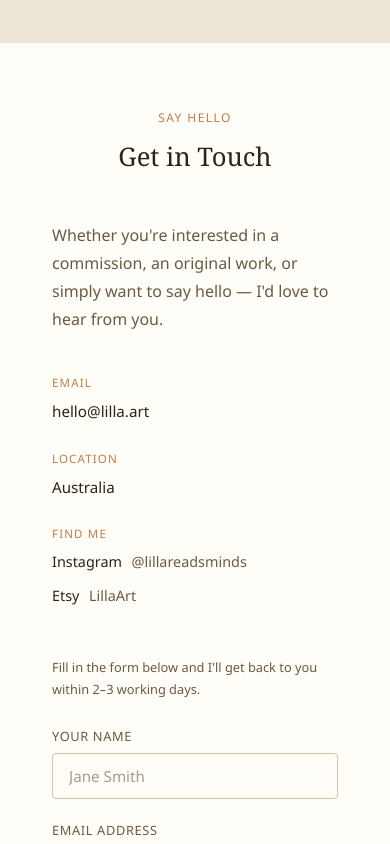
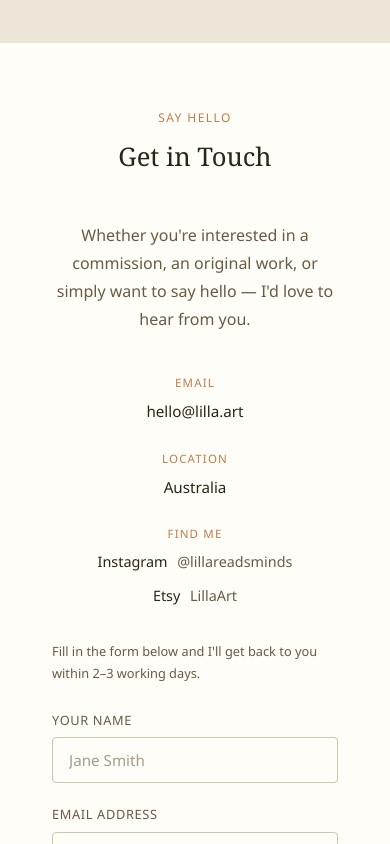
Before and after one commit to kalilladoscope/kalilladoscope, a React (Vite) app: page / in a window 390 px wide. Shown: the part 11156-12000 px from the top of the page. Built offline with nearby package versions, Linux system fonts and the light colour scheme.

Commit message:
mobile get in touch center

```diff
--- a/src/styles/global.css
+++ b/src/styles/global.css
@@ -1406,6 +1406,28 @@ p {
     right: auto;
   }
 
+  .contact__grid {
+    grid-template-columns: 1fr;
+    gap: 2rem;
+  }
+
+  .contact__info {
+    align-items: center;
+    text-align: center;
+  }
+
+  .contact__detail {
+    align-items: center;
+  }
+
+  .contact__social {
+    align-items: center;
+  }
+
+  .contact__social-link {
+    justify-content: center;
+  }
+
   .footer__inner {
     grid-template-columns: 1fr;
   }
```
Also changed, not shown: 1 other file (tests, documents, lock files or other folders).
